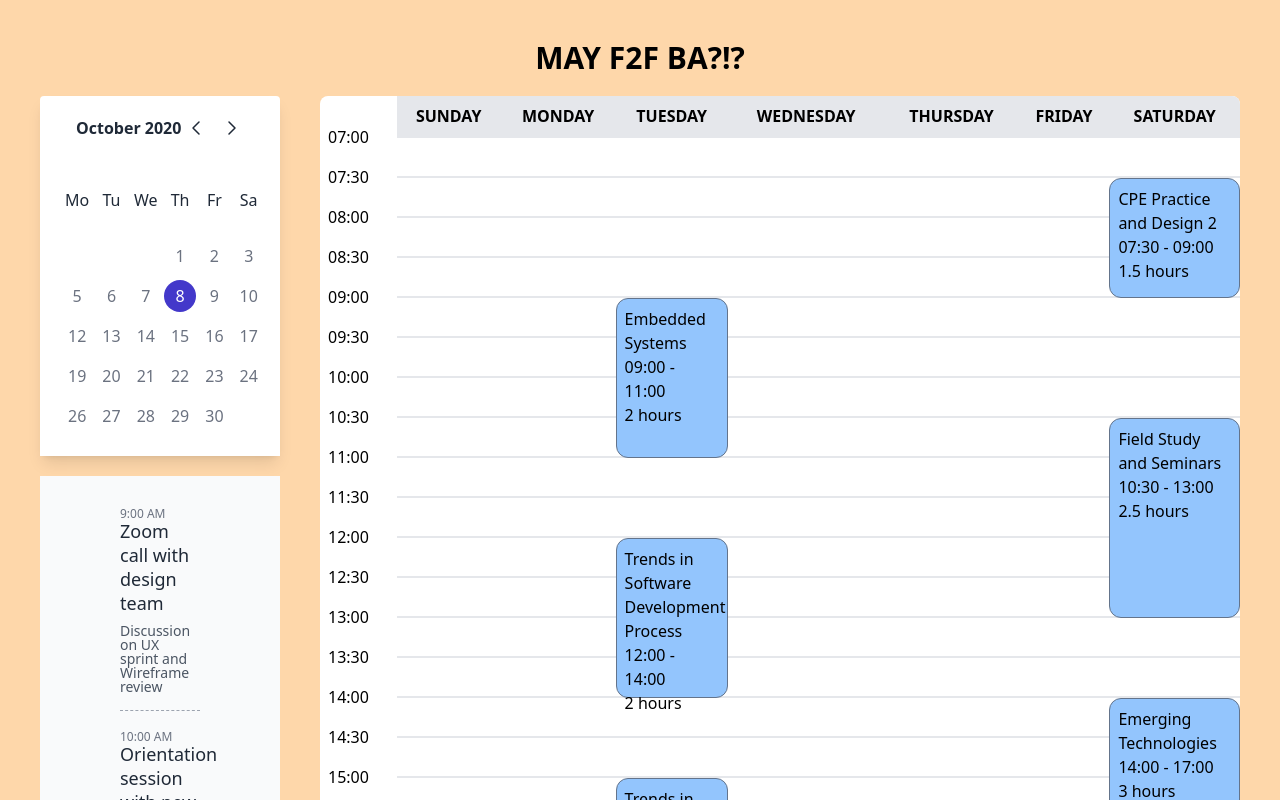
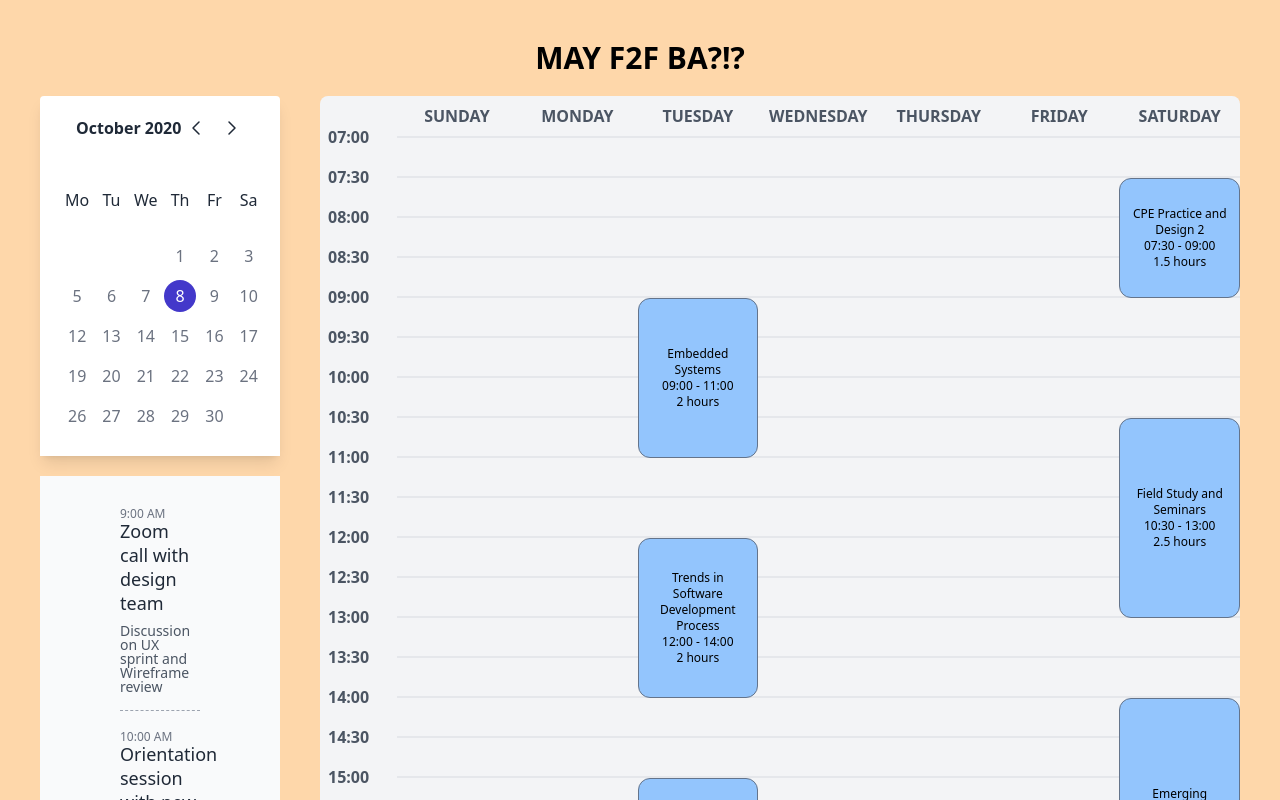
Before and after one commit to joeseffdl/MayPasokBa, a Next.js app: page / in a window 1280 px wide. Shown: the top 800 px of the page. Built offline with nearby package versions, Linux system fonts and the light colour scheme.

Commit message:
Removed unused codes

```diff
--- a/app/WeekCalendar.tsx
+++ /dev/null
@@ -1,171 +0,0 @@
-import React from "react"
-
-type ScheduleItem = {
-  subject: string
-  startTime: string
-  endTime: string
-  dayOfWeek: number
-}
-
-interface CustomDivProps extends React.HTMLAttributes<HTMLDivElement> {
-  colSpan?: number
-  rowSpan?: number
-}
-
-const DAYS_OF_WEEK = [
-  "Sunday",
-  "Monday",
-  "Tuesday",
-  "Wednesday",
-  "Thursday",
-  "Friday",
-  "Saturday",
-]
-const TIME_SLOTS = [
-  "7:00",
-  "7:30",
-  "8:00",
-  "8:30",
-  "9:00",
-  "9:30",
-  "10:00",
-  "10:30",
-  "11:00",
-  "11:30",
-  "12:00",
-  "12:30",
-  "13:00",
-  "13:30",
-  "14:00",
-  "14:30",
-  "15:00",
-  "15:30",
-  "16:00",
-  "16:30",
-  "17:00",
-  "17:30",
-  "18:00",
-  "18:30",
-  "19:00",
-  "19:30",
-  "20:00",
-  "20:30",
-  "21:00",
-]
-
-export const WeekCalendar: React.FC = () => {
-  const schedule: ScheduleItem[] = [
-    {
-      subject: "Embedded Systems",
-      startTime: "9:00",
-      endTime: "11:00",
-      dayOfWeek: 2,
-    },
-    {
-      subject: "Trends in Software Development Process",
-      startTime: "12:00",
-      endTime: "14:00",
-      dayOfWeek: 2,
-    },
-    {
-      subject: "Trends in Software Development Process",
-      startTime: "15:00",
-      endTime: "18:00",
-      dayOfWeek: 2,
-    },
-    {
-      subject: "CPE Practice and Design 2",
-      startTime: "18:00",
-      endTime: "20:00",
-      dayOfWeek: 2,
-    },
-
-    {
-      subject: "CPE Practice and Design 2",
-      startTime: "19:30",
-      endTime: "21:00",
-      dayOfWeek: 3,
-    },
-    {
-      subject: "Visual Arts",
-      startTime: "16:30",
-      endTime: "19:30",
-      dayOfWeek: 4,
-    },
-    // { subject: "CPE Practice and Design 2", startTime: "7:30", endTime: "9:00", dayOfWeek: 6 },
-    // { subject: "Field Study and Seminars", startTime: "10:30", endTime: "13:00", dayOfWeek: 6 },
-    // { subject: "Emerging Technologies", startTime: "14:00", endTime: "17:00", dayOfWeek: 6 },
-    // { subject: "Embedded Systems", startTime: "17:00", endTime: "21:00", dayOfWeek: 6 },
-  ]
-
-  const getRowSpan = (startTime: string, endTime: string) => {
-    const start = TIME_SLOTS.indexOf(startTime)
-    const end = TIME_SLOTS.indexOf(endTime)
-    return end - start + 1
-  }
-
-  return (
-    <div className="overflow-x-auto">
-      <table className="table-auto bg-white border-black shadow-md rounded-lg">
-        <thead>
-          <tr>
-            <th className="w-auto" />
-            {DAYS_OF_WEEK.map((day) => (
-              <th
-                className={`lg:w-80 p-2 text-center bg-gray-200 text-gray-600 uppercase ${
-                  day.toLowerCase() === "saturday" ? "rounded-tr-lg" : ""
-                }`}
-                key={day}
-              >
-                <span className="hidden md:block">{day}</span>
-                <span className="block md:hidden">{day.slice(0, 3)}</span>
-              </th>
-            ))}
-          </tr>
-        </thead>
-        <tbody className="text-gray-600 divide-y divide-gray-100 ">
-          {TIME_SLOTS.map((time, index) => (
-            <tr key={time}>
-              <td
-                className={`${
-                  index % 2 == 0 ? "bg-sky-300" : ""
-                } text-center px-4 py-3 font-semibold`}
-              >
-                {time}
-              </td>
-              {DAYS_OF_WEEK.map((day, dayIndex) => {
-                const item = schedule.find(
-                  (item) =>
-                    item.startTime === time && item.dayOfWeek === dayIndex
-                )
-                return (
-                  <td
-                    className={`rounded-lg ${
-                      item ? "bg-gray-200" : "bg-white"
-                    }`}
-                    key={dayIndex}
-                    colSpan={1}
-                    rowSpan={
-                      item ? getRowSpan(item.startTime, item.endTime) : 1
-                    }
-                  >
-                    {item && (
-                      <>
-                        <p className="font-semibold text-center">
-                          {item.subject}
-                        </p>
-                        <p className="text-sm text-center">
-                          {item.startTime} - {item.endTime}
-                        </p>
-                      </>
-                    )}
-                  </td>
-                )
-              })}
-            </tr>
-          ))}
-        </tbody>
-      </table>
-    </div>
-  )
-}
--- a/app/WeekCalendarView.tsx
+++ b/app/WeekCalendarView.tsx
@@ -1,12 +1,11 @@
 "use client";
 
-import { useState } from "react";
+import { useState, useMemo } from "react";
 
 import { scheduleProps } from "@/utils/types";
 import { scheduleDataObject } from "@/utils/scheduleDataObject";
 import { TimeDifference } from "./TimeDifference";
 
-export const WeekCalendarView = () => {
 const DAYS_OF_WEEK = [
   "Sunday",
   "Monday",
@@ -15,17 +14,20 @@ export const WeekCalendarView = () => {
   "Thursday",
   "Friday",
   "Saturday",
-  ]
+];
+
+export const WeekCalendarView = () => {
+  const scheduleData = useMemo(() => scheduleDataObject, []);
 
   return (
     <div className="hidden lg:block overflow-hidden">
-      <table className="table-auto bg-white p-5 border-black shadow-md rounded-lg w-full">
+      <table className="table-fixed bg-gray-100 p-5 border-gray-200 shadow-md rounded-lg w-full">
         <thead>
           <tr>
             <th className="w-1/12"></th>
             {DAYS_OF_WEEK.map((day) => (
               <th
-                className={`w-1/6 sm:w-auto py-2 subject-center bg-gray-200 subject-gray-600 uppercase ${
+                className={`w-1/6 sm:w-auto py-2 text-gray-600 uppercase font-bold ${
                   day.toLowerCase() === "saturday" ? "rounded-tr-lg" : ""
                 }`}
                 key={day}
@@ -37,47 +39,58 @@ export const WeekCalendarView = () => {
           </tr>
         </thead>
         <tbody>
-          {Array.from({ length: (24 - 7) * 2 }).map((_, i) => {
-            const hour = Math.floor(i / 2) + 7
-            const minute = i % 2 === 0 ? "00" : "30"
-            const time = `${hour.toString().padStart(2, "0")}:${minute}`
+          {Array(34)
+            .fill(null)
+            .map((_, i) => {
+              const hour = Math.floor(i / 2) + 7;
+              const minute = i % 2 === 0 ? "00" : "30";
+              const time = `${hour.toString().padStart(2, "0")}:${minute}`;
               return (
-              <tr className="relative select-none h-5 " key={i}>
-                <td className="absolute -top-5 p-2">{time}</td>
+                <tr className="relative select-none h-5 " key={time}>
+                  <td className="absolute -top-5 p-2 text-gray-600 font-bold">
+                    {time}
+                  </td>
                   {DAYS_OF_WEEK.map((day) => {
-                  const events: scheduleProps[] = scheduleDataObject[day] || []
-                  const event: scheduleProps | undefined = events.find(
+                    const events: scheduleProps[] = scheduleData[day] || [];
+                    const event = events.find(
                       (e: scheduleProps) => e.startTime === time
-                  )
-                  if (!event)
-                    return <td key={day} className="h-[2.5rem] border-y-2" />
-                  const duration = TimeDifference(
-                    event.startTime,
-                    event.endTime
-                  )
+                    );
+                    if (!event) {
+                      return (
+                        <td
+                          key={`${day}-${time}`}
+                          className="h-[2.5rem] border-y-2 border-gray-200"
+                        />
+                      );
+                    }
+                    const { startTime, endTime, subject } = event;
+                    const duration = TimeDifference(startTime, endTime);
                     const style: React.CSSProperties = {
                       height: `${(duration as number) * 5}rem`,
-                  }
+                    };
                     return (
-                    <td key={day} className="relative">
+                      <td
+                        key={`${day}-${time}-${subject}`}
+                        className="relative flex justify-center"
+                      >
                         <div
-                        className="border border-slate-500 subject-xs absolute rounded-xl top-0 w-full bg-blue-300 subject-white subject-center p-2"
+                          className="border border-slate-500 text-xs absolute rounded-xl top-0 w-full bg-blue-300  text-center p-2 flex items-center"
                           style={style}
                         >
-                        {event.subject}
+                          {subject}
                           <br />
-                        {event.startTime} - {event.endTime}
+                          {startTime} - {endTime}
                           <br />
                           {duration} hours
                         </div>
                       </td>
-                  )
+                    );
                   })}
                 </tr>
-            )
+              );
             })}
         </tbody>
       </table>
     </div>
-  )
-}
+  );
+};
--- a/app/WeekHeader.tsx
+++ /dev/null
@@ -1,36 +0,0 @@
-"use client";
-
-export const WeekHeader = () => {
-  const daysOfWeek = [
-    "",
-    "Sunday",
-    "Monday",
-    "Tuesday",
-    "Wednesday",
-    "Thursday",
-    "Friday",
-    "Saturday",
-  ];
-
-  const renderTableHeaders = () => {
-    return daysOfWeek.map((day, index) => (
-      <th
-        key={index}
-        className="p-2 border-r h-10 xl:w-40 lg:w-30 md:w-30 sm:w-20 w-10 xl:text-sm text-xs"
-      >
-        <span className="xl:block lg:block md:block sm:block hidden">
-          {day}
-        </span>
-        <span className="xl:hidden lg:hidden md:hidden sm:hidden block">
-          {day.slice(0, 3)}
-        </span>
-      </th>
-    ));
-  };
-
-  return (
-    <thead>
-      <tr>{renderTableHeaders()}</tr>
-    </thead>
-  );
-};
--- a/app/index.ts
+++ b/app/index.ts
@@ -1,6 +1,5 @@
-import { WeekCalendar } from "./WeekCalendar";
 import { Calendar } from "./Calendar";
 import { Event } from "./Event";
-import { WeekCalendarView } from "./WeekCalendarView"
+import { WeekCalendarView } from "./WeekCalendarView";
 
-export { Calendar, Event, WeekCalendar, WeekCalendarView };
+export { Calendar, Event, WeekCalendarView };
--- a/app/page.tsx
+++ b/app/page.tsx
@@ -1,6 +1,6 @@
 import Image from "next/image";
 import { Inter } from "next/font/google";
-import { Calendar, Event, WeekCalendar, WeekCalendarView } from "./"
+import { Calendar, Event, WeekCalendarView } from "./";
 
 const inter = Inter({ subsets: ["latin"] });
 
@@ -12,18 +12,17 @@ export default function Home() {
       </div>
       <div className="flex gap-10">
         <div className="hidden w-1/5 xl:flex flex-col gap-5">
-          <div className="h-fit">
+          <div>
             <Calendar />
           </div>
-          <div className="h-full">
+          <div>
             <Event />
           </div>
         </div>
         <div className=" w-full">
-          {/* <WeekCalendar /> */}
           <WeekCalendarView />
         </div>
       </div>
     </main>
-  )
+  );
 }
```
Also changed, not shown: app/Calendar.tsx (+87 -29 lines), app/TimeDifference.ts (+5 -5 lines). Lines whose indentation alone changed are shown as unchanged.
